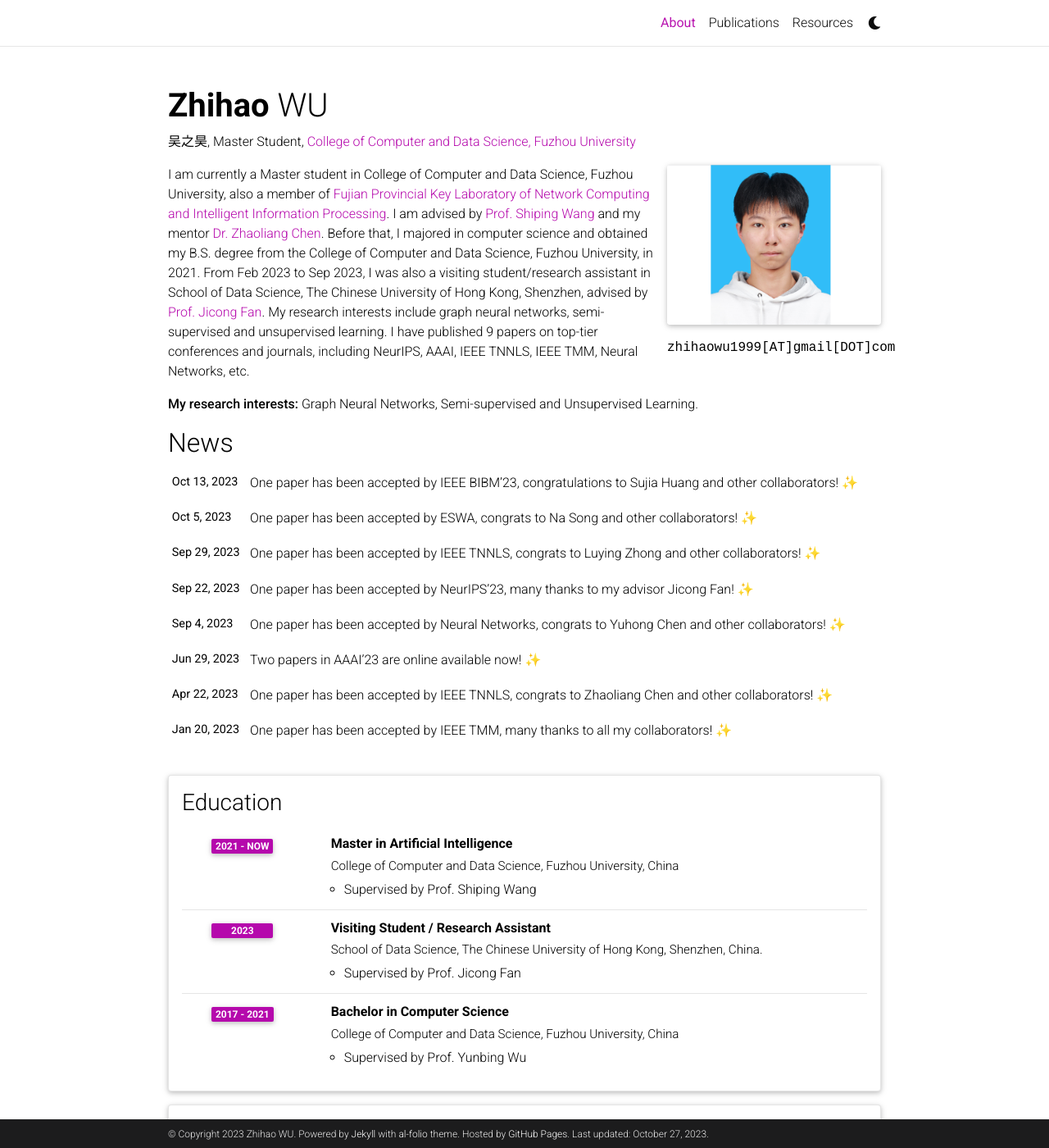
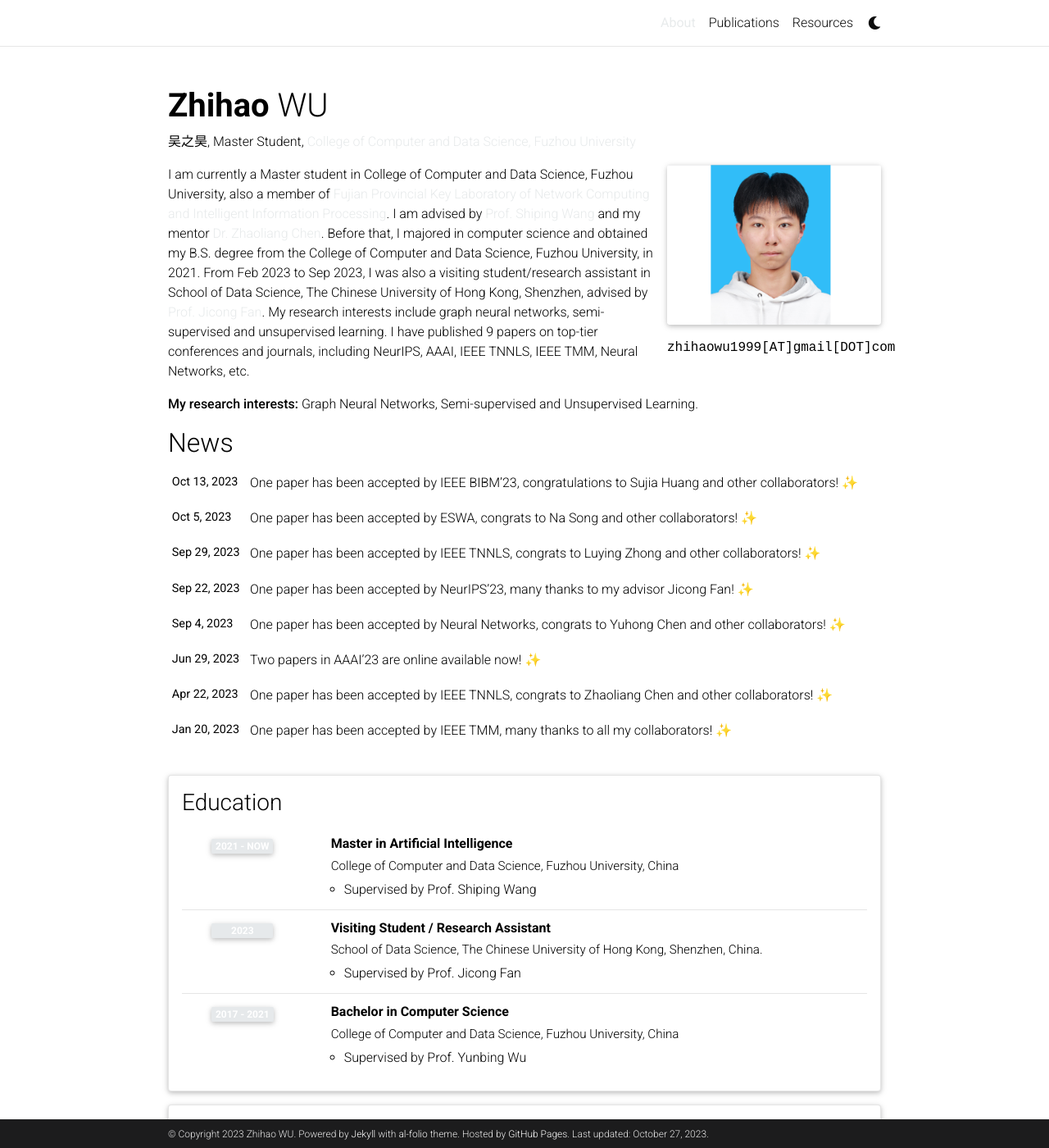
Before and after one commit to huangsuj/huangsuj.github.io, a Jekyll site: the page built from _pages/about.md, in a window 1280 px wide and 1400 px high. Shown: the whole window at 82% size. Built offline with Jekyll 4.4.1, drawn with Linux system fonts in a browser that asks for light colours; full-size pictures stand in for the smaller copies a plugin makes; emoji names are drawn with the system emoji font; comment, search, counter and statistics services are not loaded; a style sheet for code colours, icons or effects is not loaded.

Commit message:
Update _themes.scss

```diff
--- a/_sass/_themes.scss
+++ b/_sass/_themes.scss
@@ -7,7 +7,7 @@
   --global-code-bg-color: #{$code-bg-color-light};
   --global-text-color: #{$black-color};
   --global-text-color-light: #{$grey-color};
-  --global-theme-color: #{$purple-color};
+  --global-theme-color: rgba(15,46,61,.1);
   --global-hover-color: #{$purple-color};
   --global-footer-bg-color: #{$grey-color-dark};
   --global-footer-text-color: #{$grey-color-light};
```
